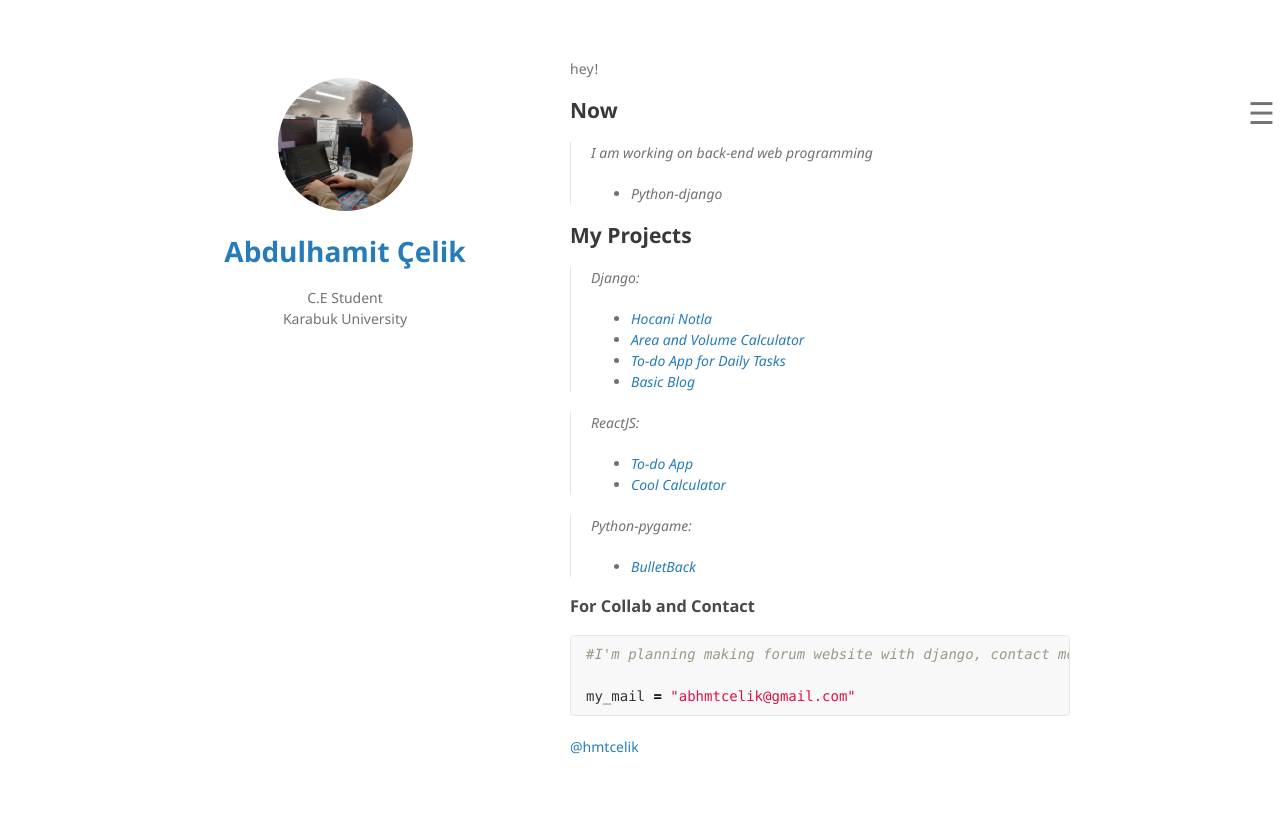
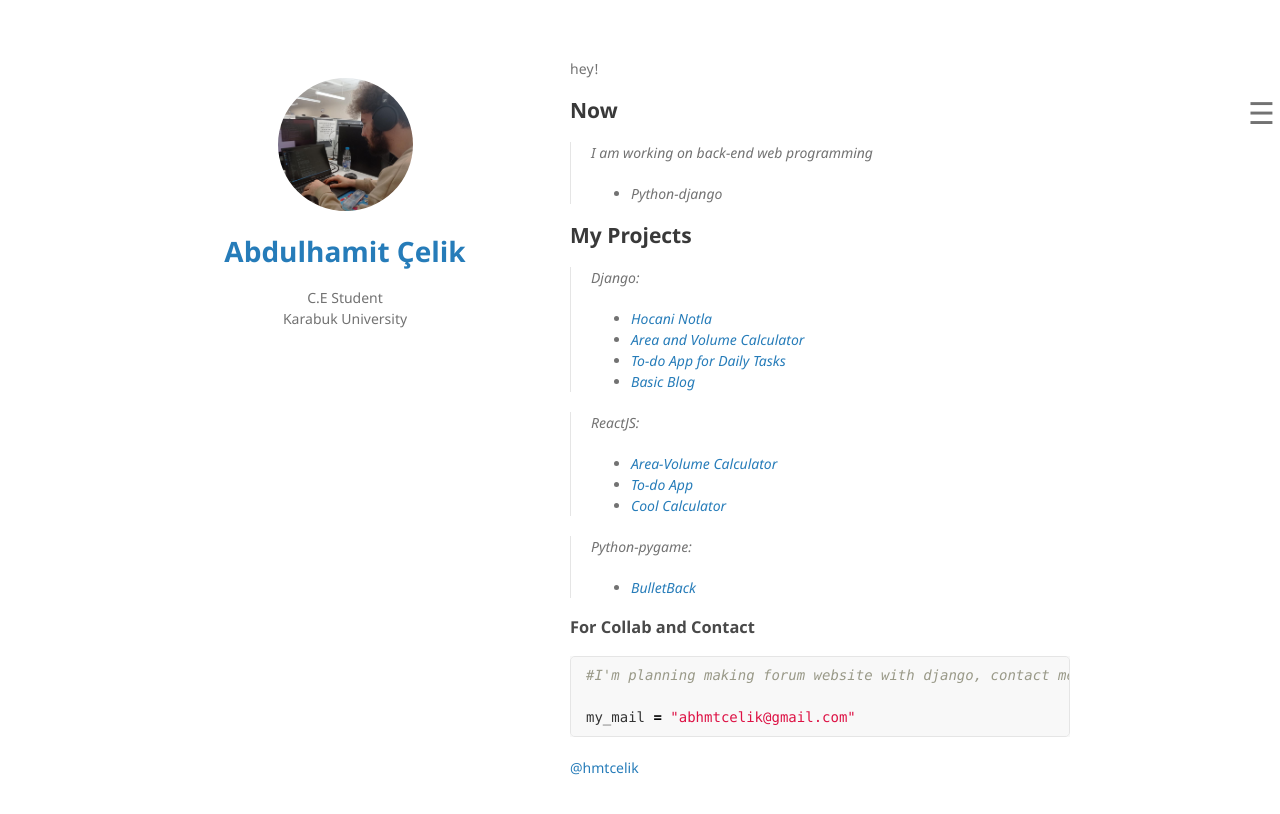
Before and after one commit to hmtcelik/my-resume, a Jekyll site: the page built from index.md, in a window 1280 px wide. Shown: the top 814 px of the page. Built offline with Jekyll 4.4.1, drawn with Linux system fonts in a browser that asks for light colours; nearby versions of some CDN libraries; library files that are not in the unit come from our copies.

Commit message:
area-volume

```diff
--- a/index.md
+++ b/index.md
@@ -18,6 +18,7 @@ hey!
   - <a class="changes changecolor" href="https://github.com/hmtcelik/django_blog" target="_blank">Basic Blog</a>
 
 >ReactJS:
+  - <a class="changes changecolor" href="https://hmtcelik.github.io/area-volume-calculator/" target="_blank">Area-Volume Calculator</a>
   - <a class="changes changecolor" href="https://hmtcelik.github.io/to-do/" target="_blank">To-do App</a>
   - <a class="changes changecolor" href="https://hmtcelik.github.io/cool-calculator/" target="_blank">Cool Calculator</a>
 
```
